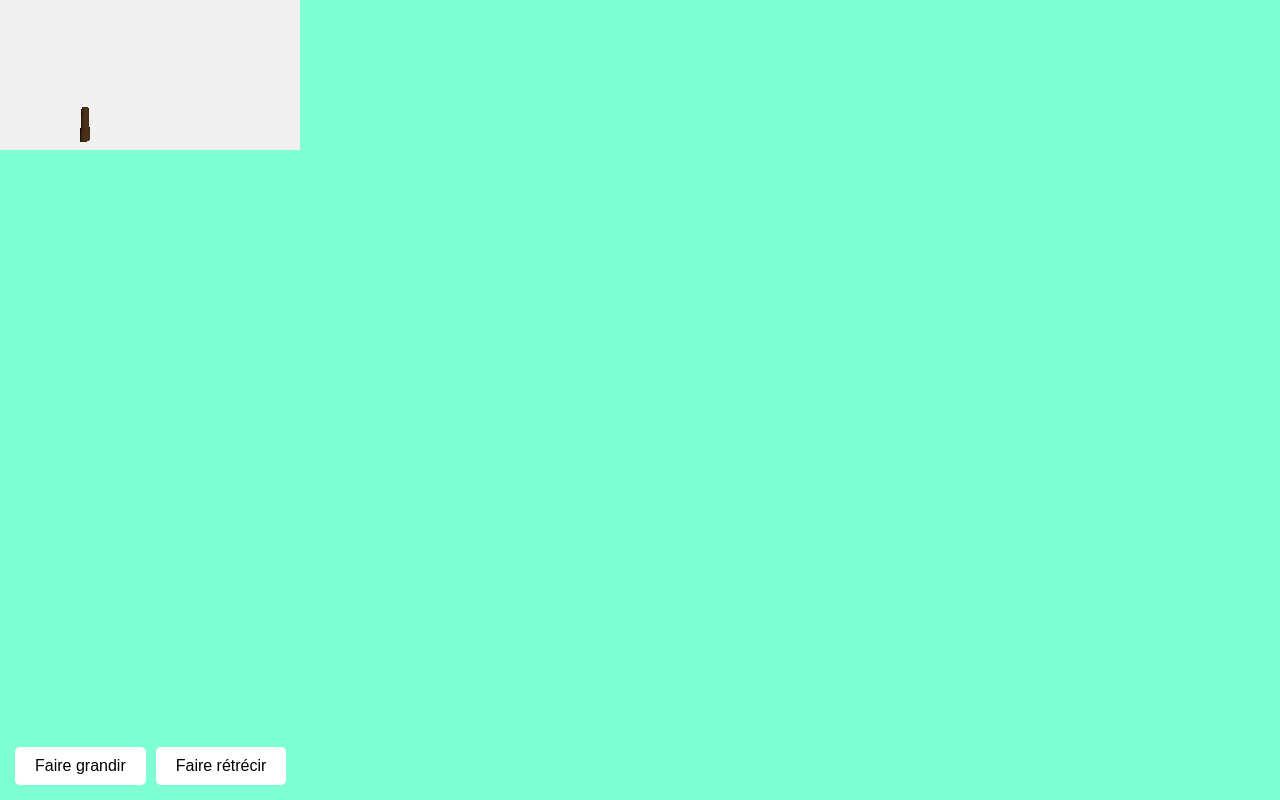
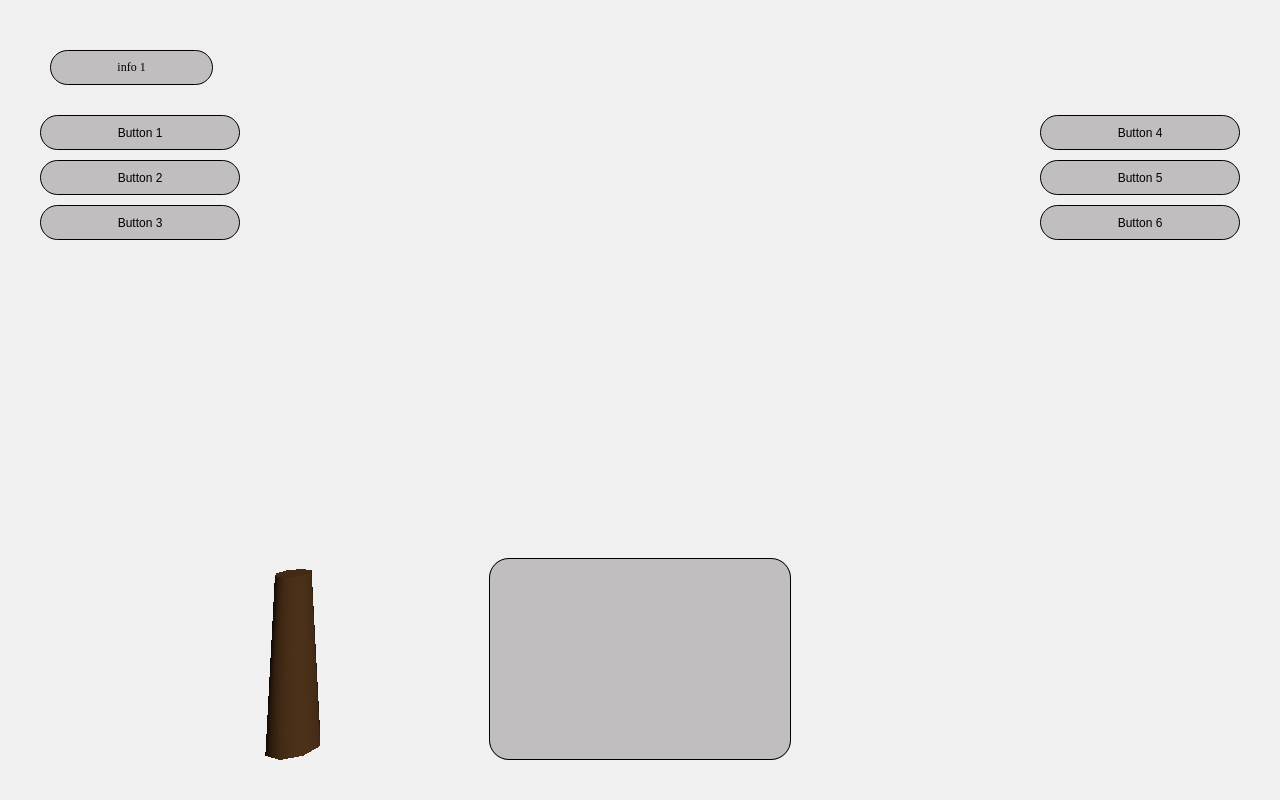
Before and after one commit to joeLarue/BONSAI-QUEST, a website built with Vite: page index.html in a window 1280 px wide. Built offline with nearby package versions, Linux system fonts and the light colour scheme.

Commit message:
Construction de la structure de l'UI (layout et style)

```diff
--- a/index.html
+++ b/index.html
@@ -5,13 +5,46 @@
     <title>My first three.js app</title>
     <link rel="stylesheet" href="style.css">
   </head>
+
   <body>
+    <!-- UI OVERLAY -->
+    <main class="ui">
+
+      <!-- STATUS BAR -->
+      <header class="status">
+        <output class="info">info 1</output>
+      </header>
+
+      <!-- TOOLS AREA -->
+      <section class="toolsarea">
+
+        <!-- LEFT TOOLBAR -->
+        <nav class="toolbar" id="left" aria-label="Left tools">
+          <button id="water">Button 1</button>
+          <button>Button 2</button>
+          <button>Button 3</button>
+        </nav>
+
+        <!-- SELECTED TOOL PANEL -->
+        <section class="selectedtool">
+          <aside class="extendedinterface">
+            <div id="tool1"></div>
+          </aside>
+        </section>
+
+        <!-- RIGHT TOOLBAR -->
+        <nav class="toolbar" id="right" aria-label="Right tools">
+          <button>Button 4</button>
+          <button>Button 5</button>
+          <button>Button 6</button>
+        </nav>
+
+      </section>
+    </main>
+
+    <!-- THREE.JS CANVAS -->
     <canvas id="container"></canvas>
-    <ul id="menu">
-        <li><button id="water">Faire grandir</button></li>
-        <li><button>Faire rétrécir</button></li>
-    </ul>
+
     <script type="module" src="/main.js"></script>
-
   </body>
 </html>
--- a/style.css
+++ b/style.css
@@ -1,35 +1,175 @@
+/* =======================
+   GLOBAL / BODY
+======================= */
+
 body {
-    background-color: aquamarine;
   margin: 0;
+  overflow: hidden;
 }
 
+/* =======================
+   CANVAS
+======================= */
+
 #container {
-    display: block;
-    flex: 1;
+  position: absolute;
+  width: 100%;
+  height: 100%;
+  left: 0;
+  top: 0;
+  z-index: 0;
 }
-#menu {
+
+/* =======================
+   UI WRAPPER
+======================= */
+
+.ui {
   position: absolute;
+  width: 100%;
+  height: 100%;
+  left: 0;
+  top: 0;
+
   display: flex;
+  flex-direction: column;
+  align-items: flex-start;
+  padding: 30px 30px;
+  box-sizing: border-box;
+
+  z-index: 1;
+  pointer-events: none
+}
+
+/* =======================
+   STATUS BAR
+======================= */
+
+.status {
+  display: flex;
+  flex-direction: row;
+  align-items: flex-start;
+  gap: 10px;
+  padding: 20px;
   width: 100%;
+  height: fit-content;
+  box-sizing: border-box;
+}
+
+/* =======================
+   INFO BOX
+======================= */
+
+.info {
+  display: flex;
+  justify-content: center;
+  align-items: center;
+  padding: 10px;
+  gap: 10px;
+
+  height: 35px;
+  min-width: 163px;
+
+  background: #C0BEBE;
+  border: 1px solid #000000;
+  border-radius: 20px;
+
+  font-size: 12px;
+  color: #000000;
+  box-sizing: border-box;
+  pointer-events: auto;
+}
+
+/* =======================
+   TOOLS AREA
+======================= */
+
+.toolsarea {
+  display: flex;
   flex-direction: row;
-    align-content: center;
-    bottom: 10px;
-    left: 10px;
-    list-style: none;
-    padding: 0;
-    margin: 0;
+  justify-content: center;
+  align-items: flex-start;
+
+  width: 100%;
+  height: 100%;
+  box-sizing: border-box;
 }
-#menu li {
-    padding: 5px;
+
+/* =======================
+   TOOLBARS (LEFT & RIGHT)
+======================= */
+
+.toolbar {
+  display: flex;
+  flex-direction: column;
+  align-items: center;
+  padding: 10px;
+  gap: 10px;
+
+  width: fit-content;
+  height: 100%;
+  box-sizing: border-box;
 }
-#menu button {
-    padding: 10px 20px;
-    font-size: 16px;
-    background-color: white;
-    border: none;
-    border-radius: 5px;
+/* =======================
+   BUTTONS
+======================= */
+
+.toolbar button {
+  display: flex;
+  justify-content: center;
+  align-items: center;
+  padding: 10px;
+  gap: 10px;
+
+  width: 200px;
+  height: 35px;
+
+  background: #C0BEBE;
+  border: 1px solid #000000;
+  border-radius: 20px;
+
+  font-size: 12px;
+  color: #000000;
   cursor: pointer;
+  pointer-events: auto;
 }
-#menu button:hover {
-    background-color: lightgray;
+
+.toolbar button:hover {
+  background: #b0aeae;
 }
+
+/* =======================
+   SELECTED TOOL AREA
+======================= */
+
+.selectedtool {
+  display: flex;
+  justify-content: center;
+  align-items: flex-end;
+  padding: 10px;
+  gap: 10px;
+
+  width: 100%;
+  height: 100%;
+  box-sizing: border-box;
+}
+
+/* =======================
+   EXTENDED INTERFACE
+======================= */
+
+.extendedinterface {
+  width: fit-content;
+  height: fit-content;
+  gap: 30px;
+  border-radius: 20px;
+  background: #888FB7;
+  pointer-events: auto;
+  #tool1 {
+    width: 300px;
+    height: 200px;
+    background: #C0BEBE;
+    border: 1px solid #000000;
+    border-radius: 20px;
+}
+}
```
Lines whose indentation alone changed are shown as unchanged.
